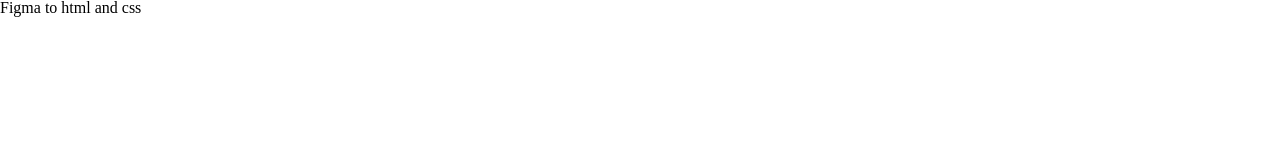
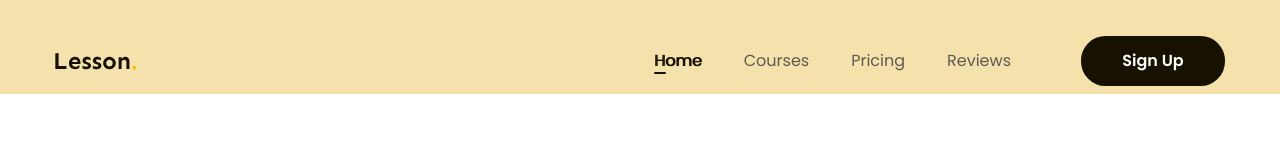
Before and after one commit to HungDev27/Duan_first, a plain HTML site: page index.html in a window 1280 px wide. Drawn offline with Linux system fonts and the light colour scheme.

Commit message:
p3 header

```diff
--- a/assets/css/style.css
+++ b/assets/css/style.css
@@ -7,4 +7,77 @@ html {
 /* khôi pục lại chữ mặt định theo cỡ rem */
 body {
   font-size: 1.6rem; /* bài 56 */
+  font-family: "Poppins", sans-serif;
 }
+/* ==================conmon============== */
+a {
+  text-decoration: none;
+}
+.main-content {
+  width: 1170px;
+  margin-left: auto;
+  margin-right: auto;
+  max-width: calc(100% - 48px); /* bài 85 calc */
+}
+.btn {
+  display: inline-block;
+  min-width: 118px;
+  padding: 0 16px;
+  color: #fff;
+  line-height: 50px;
+
+  text-align: center;
+  font-size: 1.6rem;
+  font-weight: 600;
+  border-radius: 24.5px;
+  background: #171100;
+}
+/* ==================header============== */
+.header {
+  background: #f5e1ab;
+}
+.header.fixed {
+  position: sticky;
+  top: -28px;
+}
+.header .body {
+  display: flex;
+  align-items: center;
+  padding: 36px 0 8px;
+}
+.nav {
+  margin-left: auto;
+}
+.nav ul {
+  display: flex;
+}
+.nav a {
+  position: relative;
+  color: #5f5b53;
+  font-size: 1, 6rem;
+  padding: 8px 21px;
+}
+.nav li.active a,
+.nav a:hover {
+  color: #171100;
+  /* font-weight: 600; */
+  text-shadow: 1px 0 0 currentColor;
+}
+.nav li.active a::after {
+  position: absolute;
+  left: 21px;
+  bottom: 6px;
+  content: "";
+  display: block;
+  width: 12px;
+  height: 2px;
+  border-radius: 1px;
+  background: #171100;
+}
+.header .btn-sign-up {
+  min-width: 144px;
+  /* margin-left: 49px; */
+}
+.header .action {
+  margin-left: 49px;
+}
--- a/index.html
+++ b/index.html
@@ -5,10 +5,46 @@
     <meta name="viewport" content="width=device-width, initial-scale=1.0" />
     <!-- reset css -->
     <link rel="stylesheet" href="./assets/css/reset.css" />
+    <!-- embed fonts -->
+    <link rel="preconnect" href="https://fonts.googleapis.com" />
+    <link rel="preconnect" href="https://fonts.gstatic.com" crossorigin />
+    <link
+      href="https://fonts.googleapis.com/css2?family=Poppins:ital,wght@0,400;0,500;0,600;0,700;1,400&family=Sen:wght@700&display=swap"
+      rel="stylesheet"
+    />
     <link rel="stylesheet" href="./assets/css/style.css" />
     <title>Figma to html and css</title>
   </head>
-  <body>
-    <h1>Figma to html and css</h1>
+  <body style="height: 1000px">
+    <!-- header  -->
+    <header class="header fixed">
+      <div class="main-content">
+        <div class="body">
+          <!-- logo -->
+          <img src="./assets/img/Logo_Lesson..svg" alt="Lesson" class="logo" />
+          <!-- nav -->
+          <nav class="nav">
+            <ul>
+              <li class="active">
+                <a href="#!">Home</a>
+              </li>
+              <li>
+                <a href="#!">Courses</a>
+              </li>
+              <li>
+                <a href="#!">Pricing</a>
+              </li>
+              <li>
+                <a href="#!">Reviews</a>
+              </li>
+            </ul>
+          </nav>
+          <!-- btn action -->
+          <div class="action">
+            <a href="#!" class="btn btn-sign-up">Sign Up</a>
+          </div>
+        </div>
+      </div>
+    </header>
   </body>
 </html>
```
Also changed, not shown: assets/img/Logo_Lesson..svg (added).
